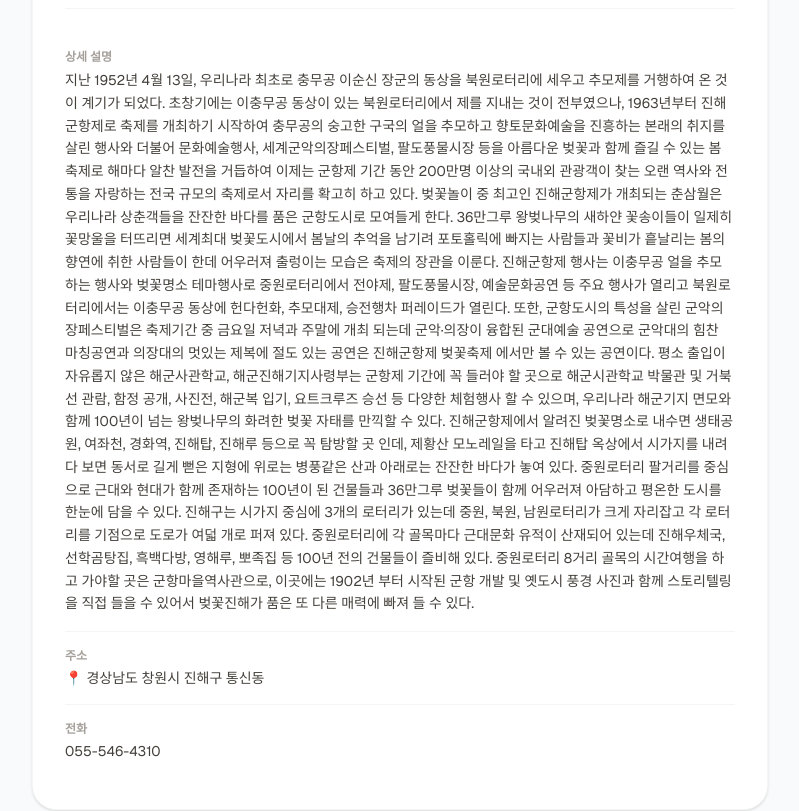
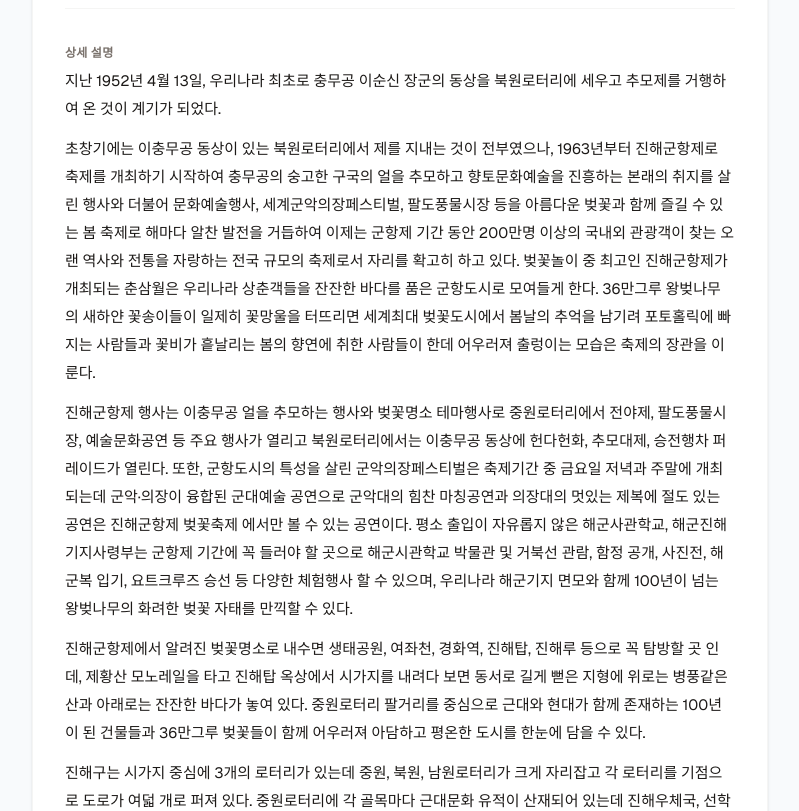
Before and after one commit to RoyHong01/my-local-info, a Next.js app: page /festival/523079 in a window 1280 px wide. Shown: the part 280-1091 px from the top of the page, without its empty margins (240-1039 px from the left). Built offline with nearby package versions, Linux system fonts and the light colour scheme; no server answers.

Commit message:
UI 가독성 개선: 폰트 톤 강화, 문단 자동 분리, 한글 폰트 스택 업그레이드

```diff
--- a/src/app/festival/[id]/page.tsx
+++ b/src/app/festival/[id]/page.tsx
@@ -24,8 +24,41 @@ function getField(item: DataItem, keys: string[]): string {
   return '';
 }
 
-const cleanText = (text: string) =>
-  text.replace(/[\r\n]+/g, ' ').replace(/\s+/g, ' ').trim();
+function formatText(text: string): string {
+  return text
+    .replace(/\r\n/g, '\n')
+    .replace(/\r/g, '\n')
+    .replace(/\u00a0/g, ' ')
+    .split('\n')
+    .map(line => line.trim())
+    .join('\n')
+    .trim();
+}
+
+function splitParagraphs(text: string): string[] {
+  if (!text) return [];
+
+  const normalized = formatText(text);
+  const byBlankLine = normalized
+    .split(/\n{2,}/)
+    .map(p => p.trim())
+    .filter(Boolean);
+
+  if (byBlankLine.length > 1) return byBlankLine;
+
+  const sentenceSplit = normalized
+    .split(/(?<=[.!?다])\s+(?=[가-힣A-Za-z0-9"“‘])/)
+    .map(s => s.trim())
+    .filter(Boolean);
+
+  if (sentenceSplit.length <= 2) return [normalized];
+
+  const chunks: string[] = [];
+  for (let i = 0; i < sentenceSplit.length; i += 2) {
+    chunks.push(sentenceSplit.slice(i, i + 2).join(' '));
+  }
+  return chunks;
+}
 
 const fmtDate = (d: string) => d.length === 8
   ? `${d.slice(0,4)}.${d.slice(4,6)}.${d.slice(6,8)}`
@@ -53,7 +86,8 @@ export default async function FestivalDetailPage({ params }: { params: Promise<{
   const dateStr = rawStart
     ? rawEnd ? `${fmtDate(rawStart)} ~ ${fmtDate(rawEnd)}` : fmtDate(rawStart)
     : '';
-  const overview = cleanText(getField(item, ['overview', 'summary', 'description', '서비스목적요약']));
+  const overview = formatText(getField(item, ['overview', 'summary', 'description', '서비스목적요약']));
+  const overviewParagraphs = splitParagraphs(overview);
   const addr = getField(item, ['addr1', 'location']);
   const tel = getField(item, ['tel']);
   const homepage = getField(item, ['homepage']);
@@ -94,21 +128,27 @@ export default async function FestivalDetailPage({ params }: { params: Promise<{
 
           <dl>
             {overview && (
-              <div className="py-4 border-b border-stone-100">
-                <dt className="text-xs font-semibold text-stone-400 uppercase mb-1">상세 설명</dt>
-                <dd className="text-stone-700 text-sm leading-relaxed">{overview}</dd>
+              <div className="py-3 border-b border-stone-100">
+                <dt className="text-xs font-semibold text-stone-500 uppercase mb-1.5 tracking-wide">상세 설명</dt>
+                <dd className="text-[15px] text-stone-900 leading-7 space-y-3">
+                  {overviewParagraphs.map((paragraph, index) => (
+                    <p key={index} className="text-pretty">
+                      {paragraph}
+                    </p>
+                  ))}
+                </dd>
               </div>
             )}
             {addr && (
-              <div className="py-4 border-b border-stone-100">
-                <dt className="text-xs font-semibold text-stone-400 uppercase mb-1">주소</dt>
-                <dd className="text-stone-700 text-sm flex items-center gap-1"><span>📍</span> {addr}</dd>
+              <div className="py-3 border-b border-stone-100">
+                <dt className="text-xs font-semibold text-stone-500 uppercase mb-1.5 tracking-wide">주소</dt>
+                <dd className="text-[15px] text-stone-900 leading-7 flex items-center gap-1"><span>📍</span> {addr}</dd>
               </div>
             )}
             {tel && (
-              <div className="py-4 border-b border-stone-100 last:border-0">
-                <dt className="text-xs font-semibold text-stone-400 uppercase mb-1">전화</dt>
-                <dd className="text-stone-700 text-sm">{tel}</dd>
+              <div className="py-3 border-b border-stone-100 last:border-0">
+                <dt className="text-xs font-semibold text-stone-500 uppercase mb-1.5 tracking-wide">전화</dt>
+                <dd className="text-[15px] text-stone-900 leading-7">{tel}</dd>
               </div>
             )}
           </dl>
--- a/src/app/globals.css
+++ b/src/app/globals.css
@@ -16,5 +16,7 @@
 body {
   background: var(--background);
   color: var(--foreground);
-  font-family: Arial, Helvetica, sans-serif;
+  font-family: "Pretendard Variable", "Pretendard", "Noto Sans KR", "Apple SD Gothic Neo", "Malgun Gothic", "Segoe UI", sans-serif;
+  font-feature-settings: "ss01" on, "ss02" on;
+  text-rendering: optimizeLegibility;
 }
--- a/src/app/incheon/[id]/page.tsx
+++ b/src/app/incheon/[id]/page.tsx
@@ -36,15 +36,29 @@ function formatText(text: string): string {
 
 function InfoRow({ label, value }: { label: string; value: string }) {
   if (!value) return null;
-  const lines = value.split('\n').filter(l => l.trim());
+
+  const baseLines = value.split('\n').map(l => l.trim()).filter(Boolean);
+  const lines = baseLines.length === 1 && baseLines[0].length > 170
+    ? baseLines[0]
+        .split(/(?<=[.!?다])\s+(?=[가-힣A-Za-z0-9"“‘])/)
+        .map(s => s.trim())
+        .filter(Boolean)
+        .reduce<string[]>((acc, cur, idx, arr) => {
+          if (idx % 2 === 0) acc.push(cur);
+          else acc[acc.length - 1] += ` ${cur}`;
+          if (idx === arr.length - 1 && idx % 2 === 0) acc[acc.length - 1] = cur;
+          return acc;
+        }, [])
+    : baseLines;
+
   return (
-    <div className="py-4 border-b border-stone-100 last:border-0">
-      <dt className="text-xs font-semibold text-stone-400 uppercase mb-1">{label}</dt>
-      <dd className="text-stone-700 text-sm leading-relaxed space-y-1">
+    <div className="py-3 border-b border-stone-100 last:border-0">
+      <dt className="text-xs font-semibold text-stone-500 uppercase mb-1.5 tracking-wide">{label}</dt>
+      <dd className="text-[15px] text-stone-900 leading-7 space-y-2">
         {lines.map((line, i) => {
           const isBullet = line.trimStart().startsWith('ㅇ');
           const displayLine = isBullet ? '• ' + line.trimStart().slice(1).trim() : line;
-          return <p key={i}>{displayLine}</p>;
+          return <p key={i} className="text-pretty">{displayLine}</p>;
         })}
       </dd>
     </div>
--- a/src/app/subsidy/[id]/page.tsx
+++ b/src/app/subsidy/[id]/page.tsx
@@ -36,15 +36,29 @@ function formatText(text: string): string {
 
 function InfoRow({ label, value }: { label: string; value: string }) {
   if (!value) return null;
-  const lines = value.split('\n').filter(l => l.trim());
+
+  const baseLines = value.split('\n').map(l => l.trim()).filter(Boolean);
+  const lines = baseLines.length === 1 && baseLines[0].length > 170
+    ? baseLines[0]
+        .split(/(?<=[.!?다])\s+(?=[가-힣A-Za-z0-9"“‘])/)
+        .map(s => s.trim())
+        .filter(Boolean)
+        .reduce<string[]>((acc, cur, idx, arr) => {
+          if (idx % 2 === 0) acc.push(cur);
+          else acc[acc.length - 1] += ` ${cur}`;
+          if (idx === arr.length - 1 && idx % 2 === 0) acc[acc.length - 1] = cur;
+          return acc;
+        }, [])
+    : baseLines;
+
   return (
-    <div className="py-4 border-b border-stone-100 last:border-0">
-      <dt className="text-xs font-semibold text-stone-400 uppercase mb-1">{label}</dt>
-      <dd className="text-stone-700 text-sm leading-relaxed space-y-1">
+    <div className="py-3 border-b border-stone-100 last:border-0">
+      <dt className="text-xs font-semibold text-stone-500 uppercase mb-1.5 tracking-wide">{label}</dt>
+      <dd className="text-[15px] text-stone-900 leading-7 space-y-2">
         {lines.map((line, i) => {
           const isBullet = line.trimStart().startsWith('ㅇ');
           const displayLine = isBullet ? '• ' + line.trimStart().slice(1).trim() : line;
-          return <p key={i}>{displayLine}</p>;
+          return <p key={i} className="text-pretty">{displayLine}</p>;
         })}
       </dd>
     </div>
```
Also changed, not shown: 1 other file (tests, documents, lock files or other folders).
